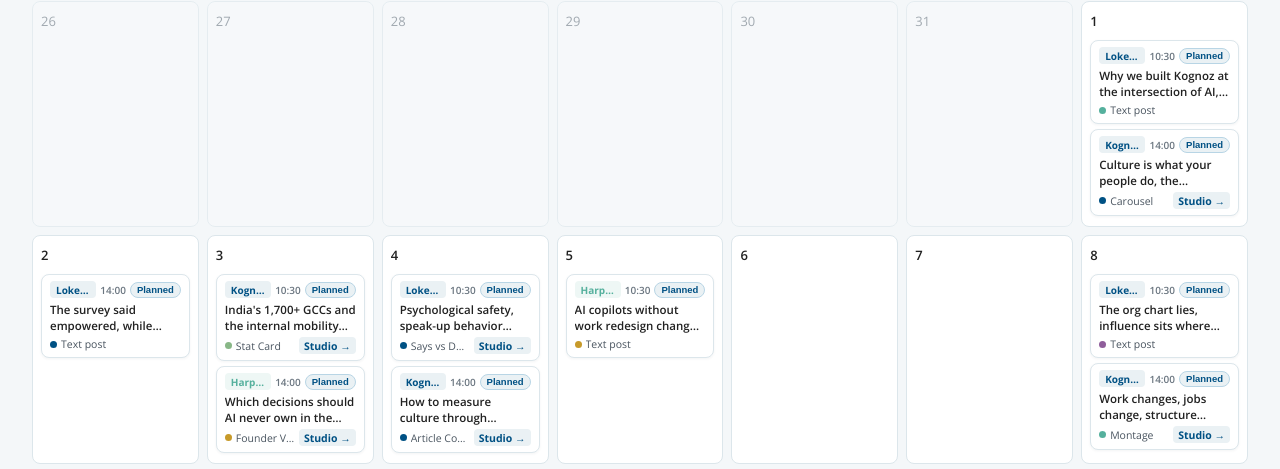
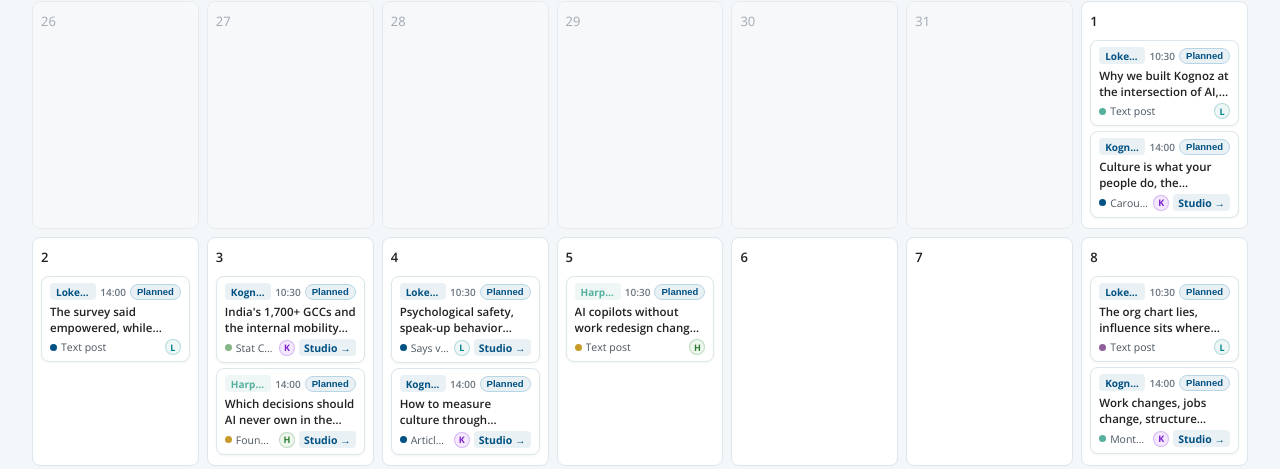
Before and after one commit to devMayank1005/kognoz-social-studio, a Next.js app: page /calendar in a window 1280 px wide. Shown: the part 331-800 px from the top of the page. Built offline with nearby package versions, Linux system fonts and the light colour scheme; no server answers.

Commit message:
feat: track and display content authors in calendar UI using authenticated session data

```diff
--- a/components/calendar/CalendarListView.tsx
+++ b/components/calendar/CalendarListView.tsx
@@ -8,6 +8,7 @@ import {
   STATUS_NEXT,
   PLATFORMS,
   PILLAR_COLORS,
+  getAuthorInfo,
   type ContentItem,
   type ContentStatus
 } from "./types";
@@ -154,6 +155,7 @@ export function CalendarListView({
               };
               const pillarCol = PILLAR_COLORS[it.pillar] || C.blue;
               const isStudioFmt = (STUDIO_FORMATS as readonly string[]).includes(it.contentType);
+              const author = getAuthorInfo(it.authorName, it.authorEmail || it.platform);
 
               function createStudioHref(): string {
                 const p = new URLSearchParams({
@@ -252,6 +254,27 @@ export function CalendarListView({
                         Studio →
                       </a>
                     )}
+
+                    {/* Author Initial Badge */}
+                    <span
+                      title={`Added by ${author.displayName}`}
+                      style={{
+                        width: 22,
+                        height: 22,
+                        borderRadius: "50%",
+                        background: author.bg,
+                        color: author.color,
+                        fontSize: 10.5,
+                        fontWeight: 800,
+                        display: "inline-flex",
+                        alignItems: "center",
+                        justifyContent: "center",
+                        border: `1px solid ${author.color}40`,
+                        flexShrink: 0
+                      }}
+                    >
+                      {author.initial}
+                    </span>
 
                     {/* Edit Button */}
                     <button
--- a/components/calendar/ContentCard.tsx
+++ b/components/calendar/ContentCard.tsx
@@ -8,6 +8,7 @@ import {
   STATUS_NEXT,
   PLATFORMS,
   PILLAR_COLORS,
+  getAuthorInfo,
   type ContentItem,
   type ContentStatus
 } from "./types";
@@ -28,6 +29,7 @@ export function ContentCard({ item, onEdit, onStatusChange, compact = false }: C
     bg: C.mist
   };
   const pillarCol = PILLAR_COLORS[item.pillar] || C.blue;
+  const author = getAuthorInfo(item.authorName, item.authorEmail || item.platform);
 
   function createStudioHref(): string {
     const p = new URLSearchParams({
@@ -164,6 +166,28 @@ export function ContentCard({ item, onEdit, onStatusChange, compact = false }: C
           </span>
         </div>
 
+        {/* Author badge & Studio Link */}
+        <div style={{ display: "flex", alignItems: "center", gap: 4, flexShrink: 0 }}>
+          <span
+            title={`Added by ${author.displayName}`}
+            style={{
+              width: 16,
+              height: 16,
+              borderRadius: "50%",
+              background: author.bg,
+              color: author.color,
+              fontSize: 9,
+              fontWeight: 800,
+              display: "inline-flex",
+              alignItems: "center",
+              justifyContent: "center",
+              border: `1px solid ${author.color}40`,
+              flexShrink: 0
+            }}
+          >
+            {author.initial}
+          </span>
+
           {isStudioFmt && (
             <a
               href={createStudioHref()}
@@ -185,5 +209,6 @@ export function ContentCard({ item, onEdit, onStatusChange, compact = false }: C
           )}
         </div>
       </div>
+    </div>
   );
 }
--- a/components/calendar/ContentEditorModal.tsx
+++ b/components/calendar/ContentEditorModal.tsx
@@ -1,6 +1,7 @@
 "use client";
 
 import React, { useState, useEffect } from "react";
+import { useSession } from "next-auth/react";
 import { C, FONT, DISPLAY_FONT, GRAD } from "@/lib/tokens";
 import { STUDIO_FORMATS } from "@/lib/formats";
 import { buildCaptionPrompt } from "@/lib/promptBuilders";
@@ -12,6 +13,7 @@ import {
   STATUS_CONFIG,
   STATUS_ORDER,
   ALL_CONTENT_TYPES,
+  getAuthorInfo,
   type ContentItem,
   type ContentStatus
 } from "./types";
@@ -34,6 +36,7 @@ export function ContentEditorModal({
   onSave,
   onDelete
 }: ContentEditorModalProps) {
+  const { data: session } = useSession();
   const isEditing = !!item;
 
   const [title, setTitle] = useState("");
@@ -113,6 +116,9 @@ export function ContentEditorModal({
     const finalTopic = topic.trim() || title.trim() || "Untitled Post";
     const finalTitle = title.trim() || finalTopic;
 
+    const currentAuthorName = item?.authorName || session?.user?.name || session?.user?.email?.split("@")[0] || "Mayank";
+    const currentAuthorEmail = item?.authorEmail || session?.user?.email || "";
+
     const savedItem: ContentItem = {
       id: item?.id || generateContentId(),
       n: item?.n,
@@ -125,6 +131,8 @@ export function ContentEditorModal({
       time: time || "10:00",
       status,
       pillar,
+      authorName: currentAuthorName,
+      authorEmail: currentAuthorEmail,
       set: item?.set,
       style: item?.style,
       createdAt: item?.createdAt || new Date().toISOString(),
@@ -148,6 +156,11 @@ export function ContentEditorModal({
     if (item?.style) p.set("style", item.style);
     return `/?${p.toString()}`;
   }
+
+  const activeAuthor = getAuthorInfo(
+    item?.authorName || session?.user?.name,
+    item?.authorEmail || session?.user?.email
+  );
 
   const labelStyle: React.CSSProperties = {
     fontFamily: FONT,
@@ -209,9 +222,42 @@ export function ContentEditorModal({
         {/* Modal Header */}
         <div style={{ display: "flex", alignItems: "center", justifyContent: "space-between", borderBottom: `1px solid ${C.line}`, paddingBottom: 14 }}>
           <div>
-            <h2 style={{ fontFamily: DISPLAY_FONT, fontSize: 20, color: C.ink, margin: 0 }}>
-              {isEditing ? "Edit Content Post" : "Create New Content"}
-            </h2>
+            <div style={{ display: "flex", alignItems: "center", gap: 8 }}>
+              <h2 style={{ fontFamily: DISPLAY_FONT, fontSize: 20, color: C.ink, margin: 0 }}>
+                {isEditing ? "Edit Content Post" : "Create New Content"}
+              </h2>
+              <span
+                style={{
+                  display: "inline-flex",
+                  alignItems: "center",
+                  gap: 5,
+                  background: activeAuthor.bg,
+                  color: activeAuthor.color,
+                  padding: "2px 8px",
+                  borderRadius: 12,
+                  fontSize: 11,
+                  fontWeight: 700
+                }}
+              >
+                <span
+                  style={{
+                    width: 14,
+                    height: 14,
+                    borderRadius: "50%",
+                    background: activeAuthor.color,
+                    color: "#fff",
+                    fontSize: 8.5,
+                    display: "inline-flex",
+                    alignItems: "center",
+                    justifyContent: "center",
+                    fontWeight: 800
+                  }}
+                >
+                  {activeAuthor.initial}
+                </span>
+                {activeAuthor.displayName}
+              </span>
+            </div>
             <p style={{ fontFamily: FONT, fontSize: 12.5, color: C.inkMute, margin: "3px 0 0 0" }}>
               Schedule, draft, and generate AI-assisted content for your channels.
             </p>
--- a/components/calendar/QuickAddBar.tsx
+++ b/components/calendar/QuickAddBar.tsx
@@ -1,6 +1,7 @@
 "use client";
 
 import React, { useState } from "react";
+import { useSession } from "next-auth/react";
 import { C, FONT } from "@/lib/tokens";
 import { PLATFORMS, type ContentItem } from "./types";
 import { generateContentId, getTodayKey } from "./calendarUtils";
@@ -12,6 +13,7 @@ interface QuickAddBarProps {
 }
 
 export function QuickAddBar({ currentDateKey, onAddQuick, onOpenFullModal }: QuickAddBarProps) {
+  const { data: session } = useSession();
   const [topic, setTopic] = useState("");
   const [platform, setPlatform] = useState("LinkedIn");
   const [contentType, setContentType] = useState("Carousel");
@@ -19,6 +21,9 @@ export function QuickAddBar({ currentDateKey, onAddQuick, onOpenFullModal }: Qui
   function handleSubmit(e: React.FormEvent) {
     e.preventDefault();
     if (!topic.trim()) return;
+
+    const authorName = session?.user?.name || session?.user?.email?.split("@")[0] || "Mayank";
+    const authorEmail = session?.user?.email || "";
 
     const newItem: ContentItem = {
       id: generateContentId(),
@@ -30,6 +35,8 @@ export function QuickAddBar({ currentDateKey, onAddQuick, onOpenFullModal }: Qui
       time: "10:00",
       status: "Planned",
       pillar: "Behavioral Signal",
+      authorName,
+      authorEmail,
       createdAt: new Date().toISOString(),
       updatedAt: new Date().toISOString()
     };
--- a/components/calendar/types.ts
+++ b/components/calendar/types.ts
@@ -29,6 +29,8 @@ export interface ContentItem {
   time?: string; // e.g. "09:00", "13:30"
   status: ContentStatus;
   pillar: string;
+  authorName?: string; // e.g. "Mayank", "Lokesh", "Yashwant"
+  authorEmail?: string;
   tags?: string[];
   set?: DesignSetId;
   style?: IdeaStyle;
@@ -41,6 +43,28 @@ export interface DynamicCalendarStore {
   month?: number;
   items: ContentItem[];
   updatedAt?: string;
+}
+
+export const AUTHOR_COLORS: Record<string, { bg: string; color: string }> = {
+  M: { bg: "#EBF3FA", color: "#005184" }, // Mayank
+  L: { bg: "#EEF7F5", color: "#00838F" }, // Lokesh
+  Y: { bg: "#FEF6EC", color: "#B86B14" }, // Yashwant
+  H: { bg: "#EDF7ED", color: "#2E7D32" }, // Harpreet
+  K: { bg: "#F3E8FF", color: "#7E22CE" }, // Kognoz
+};
+
+export function getAuthorInfo(name?: string, email?: string): { initial: string; displayName: string; bg: string; color: string } {
+  const rawName = name || email?.split("@")[0] || "User";
+  // Clean first name (e.g. "Mayank Tripathi" -> "Mayank")
+  const firstName = rawName.split(" ")[0].trim();
+  const initial = (firstName[0] || "U").toUpperCase();
+  const palette = AUTHOR_COLORS[initial] || { bg: "#EAF1F4", color: "#005184" };
+  return {
+    initial,
+    displayName: firstName,
+    bg: palette.bg,
+    color: palette.color
+  };
 }
 
 export const PLATFORMS: { id: ContentPlatform; label: string; color: string; bg: string }[] = [
--- a/package.json
+++ b/package.json
@@ -14,7 +14,7 @@
     "@supabase/ssr": "^0.12.4",
     "@supabase/supabase-js": "^2.112.3",
     "bcryptjs": "^2.4.3",
-    "next": "14.2.15",
+    "next": "^14.2.35",
     "next-auth": "^4.24.7",
     "react": "^18.3.1",
     "react-dom": "^18.3.1"
@@ -26,5 +26,8 @@
     "@types/react-dom": "^18.3.0",
     "typescript": "^5.5.4",
     "vitest": "^2.0.5"
+  },
+  "allowScripts": {
+    "esbuild": true
   }
 }
```
Also changed, not shown: 1 other file (tests, documents, lock files or other folders). Lines whose indentation alone changed are shown as unchanged.
